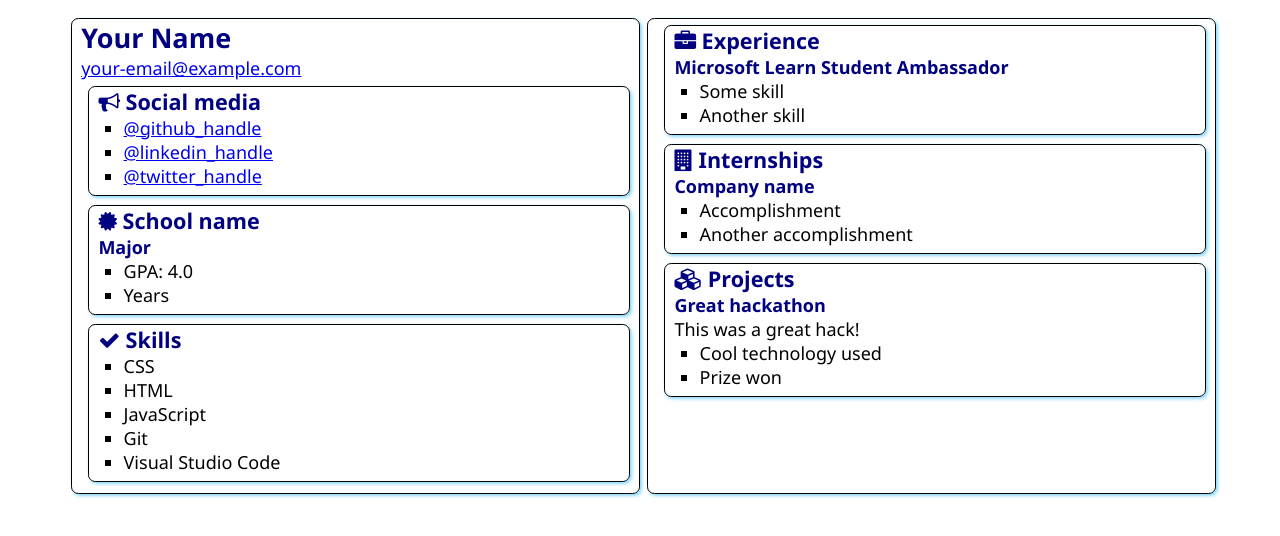
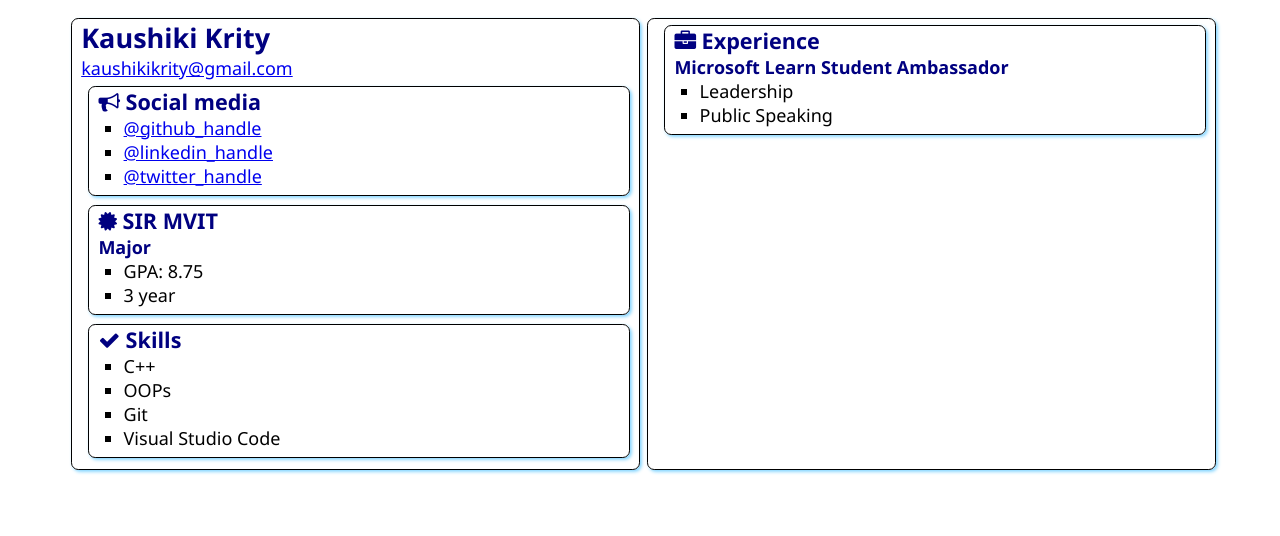
Before and after one commit to KaushikiKrity/SATechnicalOnboarding, a plain HTML site: page src/index.html in a window 1280 px wide. Drawn offline with Linux system fonts and the light colour scheme.

Commit message:
Changes done

```diff
--- a/src/index.html
+++ b/src/index.html
@@ -12,8 +12,8 @@
 <body>
     <main>
         <article class="box">
-            <h1>Your Name</h1>
-            <div><a href="mailto:your.email@example.com">your-email@example.com</a></div>
+            <h1>Kaushiki Krity</h1>
+            <div><a href="mailto:kaushikikrity@gmail.com">kaushikikrity@gmail.com</a></div>
 
             <section class="box">
                 <h2>
@@ -21,9 +21,9 @@
                     Social media
                 </h2>
                 <ul>
-                    <li><a href="https://github.com/<handle>">@github_handle</a></li>
-                    <li><a href="https://linkedin.com/in/<handle>">@linkedin_handle</a></li>
-                    <li><a href="https://twitter.com/<handle>">@twitter_handle</a></li>
+                    <li><a href="https://github.com/<kaushikikrityy>">@github_handle</a></li>
+                    <li><a href="https://linkedin.com/in/<kaushiki-krity-9172b71a5>">@linkedin_handle</a></li>
+                    <li><a href="https://twitter.com/<KaushikiKrity>">@twitter_handle</a></li>
                 </ul>
             </section>
 
@@ -31,12 +31,12 @@
                 <div class="education">
                     <h2>
                         <i class="fa fa-certificate" aria-hidden="true"></i>
-                        School name
+                        SIR MVIT
                     </h2>
                     <h3>Major</h3>
                     <ul>
-                        <li>GPA: 4.0</li>
-                        <li>Years</li>
+                        <li>GPA: 8.75</li>
+                        <li>3 year</li>
                     </ul>
                 </div>
             </section>
@@ -47,9 +47,8 @@
                     Skills
                 </h2>
                 <ul>
-                    <li>CSS</li>
-                    <li>HTML</li>
-                    <li>JavaScript</li>
+                    <li>C++</li>
+                    <li>OOPs</li>
                     <li>Git</li>
                     <li>Visual Studio Code</li>
                 </ul>
@@ -63,35 +62,11 @@
                 </h2>
                 <h3>Microsoft Learn Student Ambassador</h3>
                 <ul>
-                    <li>Some skill</li>
-                    <li>Another skill</li>
+                    <li>Leadership</li>
+                    <li>Public Speaking</li>
                 </ul>
             </section>
-            <section class="box">
-                <h2>
-                    <i class="fa fa-building" aria-hidden="true"></i>
-                    Internships
-                </h2>
 
-                <h3>Company name</h3>
-                <ul>
-                    <li>Accomplishment</li>
-                    <li>Another accomplishment</li>
-                </ul>
-            </section>
-            <section class="box">
-                <h2>
-                    <i class="fa fa-cubes" aria-hidden="true"></i>
-                    Projects
-                </h2>
-
-                <h3>Great hackathon</h3>
-                <div>This was a great hack!</div>
-                <ul>
-                    <li>Cool technology used</li>
-                    <li>Prize won</li>
-                </ul>
-            </section>
         </article>
 
     </main>
```
